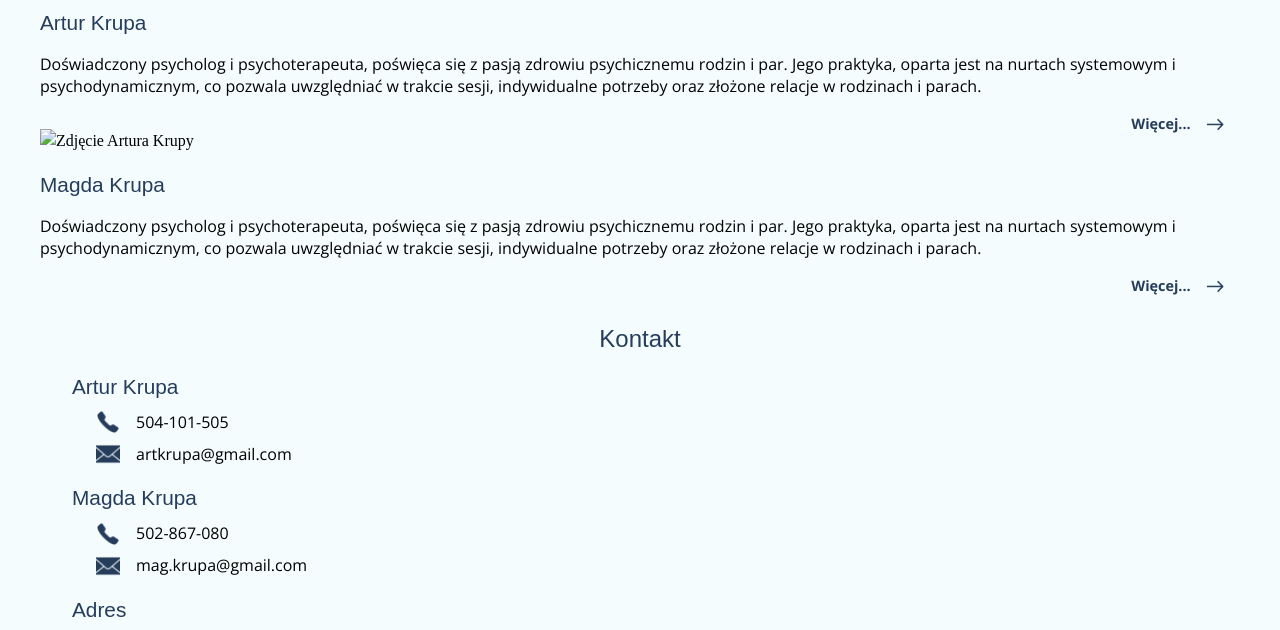
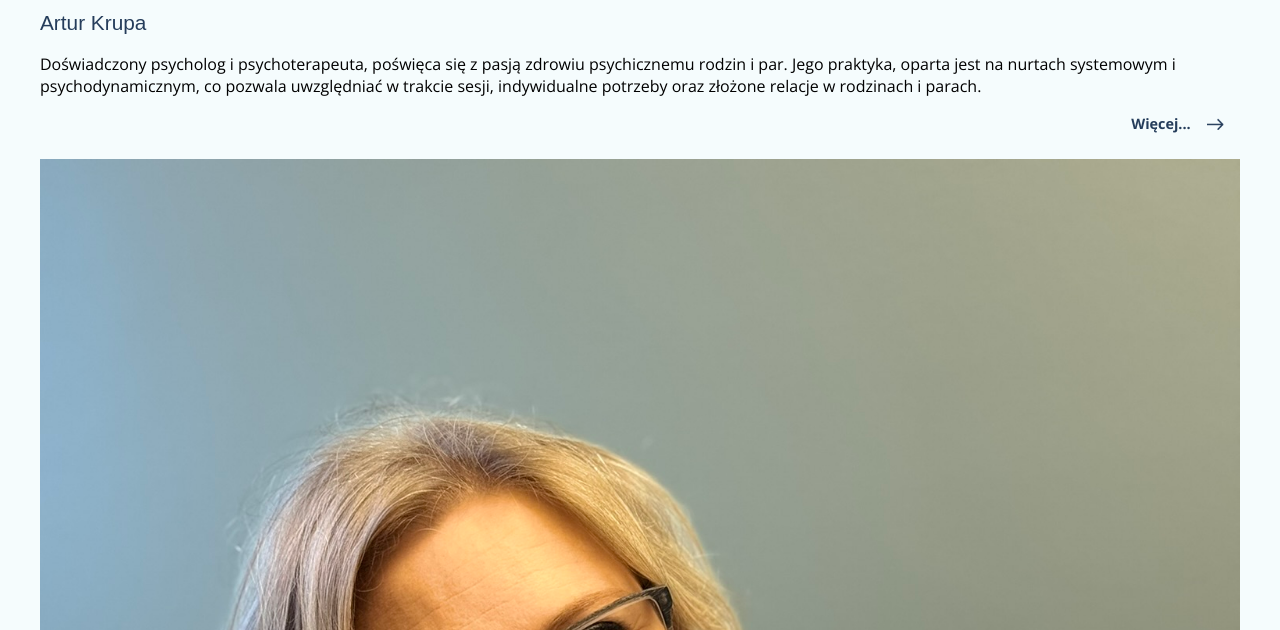
Before and after one commit to RealKrupix/terapia-krupa, a plain HTML site: page index.html in a window 1280 px wide. Shown: the part 2640-3270 px from the top of the page. Drawn offline with nearby package versions, Linux system fonts and the light colour scheme; a web font is replaced by a local one.

Commit message:
Fix name in photo Magda

```diff
--- a/index.html
+++ b/index.html
@@ -70,7 +70,7 @@
                 </button>
             </div>
             <div class="intro-container">
-                <img class="profile-img" src="img/profile/magda.jpg" alt="Zdjęcie Artura Krupy">
+                <img class="profile-img" src="img/profile/magda.jpeg" alt="Zdjęcie Artura Krupy">
                 <h3 class="profile-name">Magda Krupa</h3>
                 <p class="profile-text">Doświadczony psycholog i psychoterapeuta, poświęca się z pasją zdrowiu psychicznemu rodzin i par. Jego praktyka, oparta jest na nurtach systemowym i psychodynamicznym, co pozwala uwzględniać w trakcie sesji, indywidualne potrzeby oraz złożone relacje w rodzinach i parach.</p>
                 <button class="btn-header-mobile">
```
